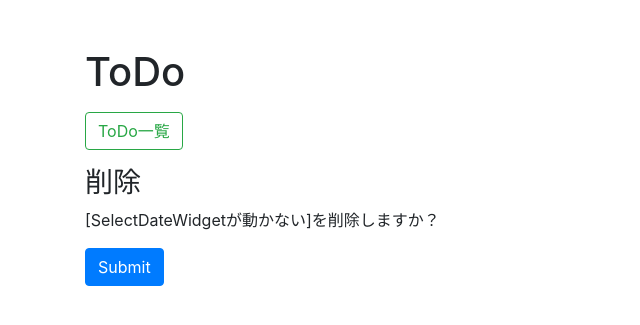
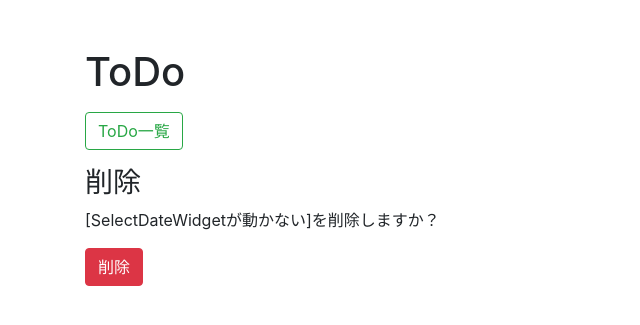
Before and after one commit to ayayayayayayaya/django_todo, a Django app: page /detele/2/ in a window 1280 px wide. Shown: the top 325 px of the page, without its empty margins (0-640 px from the left). Run offline with Django 3.2, Linux system fonts and the light colour scheme; data comes from the database, SQL or seed files in the repository; both versions use the stored data as it was after the commit; some libraries are stand-ins or nearby versions.

Commit message:
add run.sh

```diff
--- a/todo/templates/todo/delete.html
+++ b/todo/templates/todo/delete.html
@@ -4,6 +4,6 @@
 	<h3>削除</h3>
 	<form method='post'>{% csrf_token %}
 		<p>[{{object.text}}]を削除しますか？</p>
-		<input type='submit' class='btn btn-primary'>
+		<input type='submit' class='btn btn-danger' value='削除'>
 	</form>
 {% endblock %}
```
Also changed, not shown: db.sqlite3, 4 other files.
